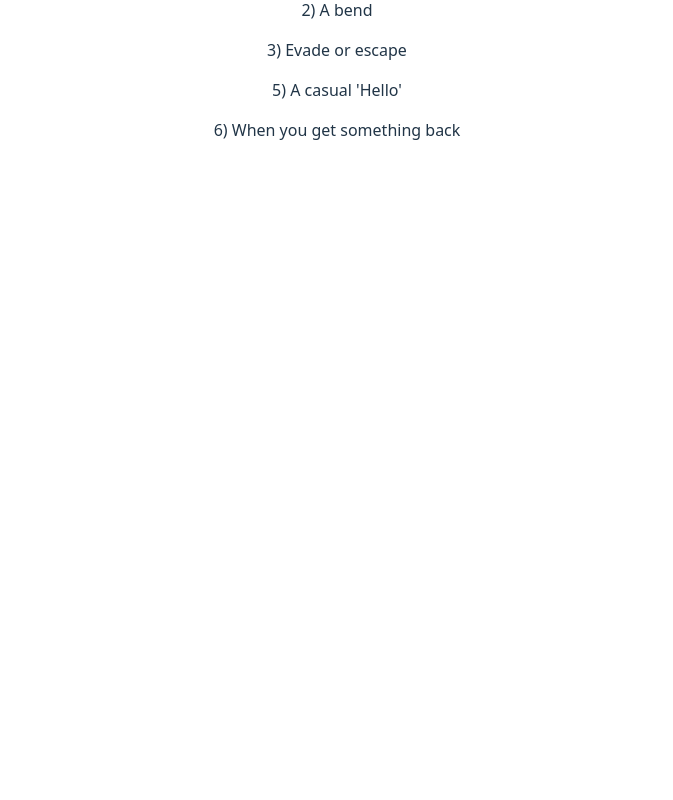
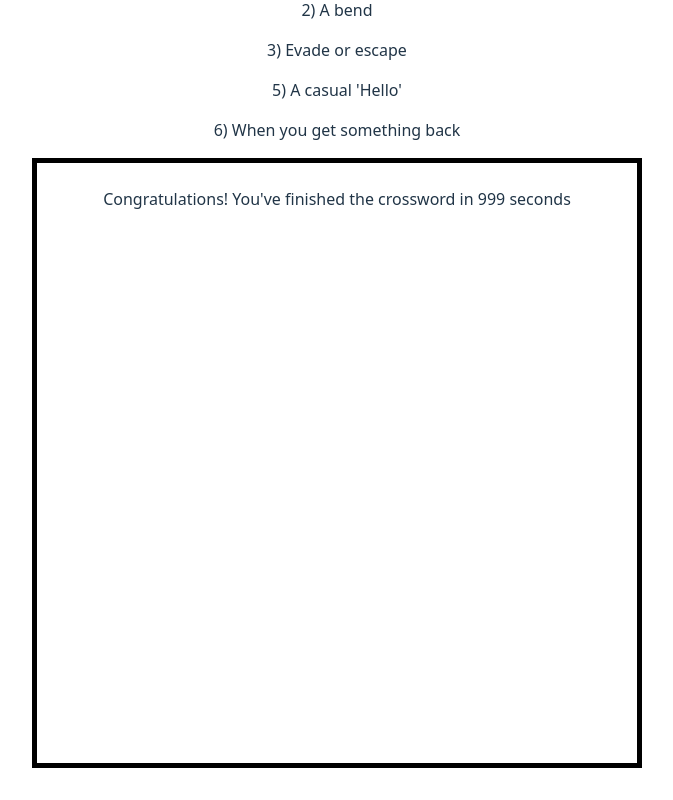
Before and after one commit to BUsuper/crossword-project, a React (Vite) app: page / in a window 1280 px wide. Shown: the part 917-1717 px from the top of the page, without its empty margins (303-976 px from the left). Before the commit the page ends 1107 px from the top, so only its background shows below. Built offline with nearby package versions, Linux system fonts and the light colour scheme.

Commit message:
Add the EndgameModal to the page

```diff
--- a/src/app/App.jsx
+++ b/src/app/App.jsx
@@ -1,4 +1,4 @@
-import { ButtonsSection, CrosswordField, QuestionsSection } from "../components";
+import { ButtonsSection, CrosswordField, EndgameModal, QuestionsSection } from "../components";
 import "./App.css";
 
 function App() {
@@ -7,6 +7,7 @@ function App() {
       <CrosswordField></CrosswordField>
       <ButtonsSection></ButtonsSection>
       <QuestionsSection></QuestionsSection>
+      <EndgameModal></EndgameModal>
     </>
 )}
 
--- a/src/components/index.js
+++ b/src/components/index.js
@@ -2,4 +2,5 @@ export { CrosswordField } from "./CrosswordField/CrosswordField";
 export { CrosswordCell } from "./CrosswordCell/CrosswordCell";
 export { QuestionsSection } from "./QuestionsSection/QuestionsSection";
 export { QuestionsBlock } from "./QuestionsBlock/QuestionsBlock";
-export { ButtonsSection } from "./ButtonsSection/ButtonsSection"
+export { ButtonsSection } from "./ButtonsSection/ButtonsSection";
+export { EndgameModal } from "./EndgameModal/EndgameModal";
```
